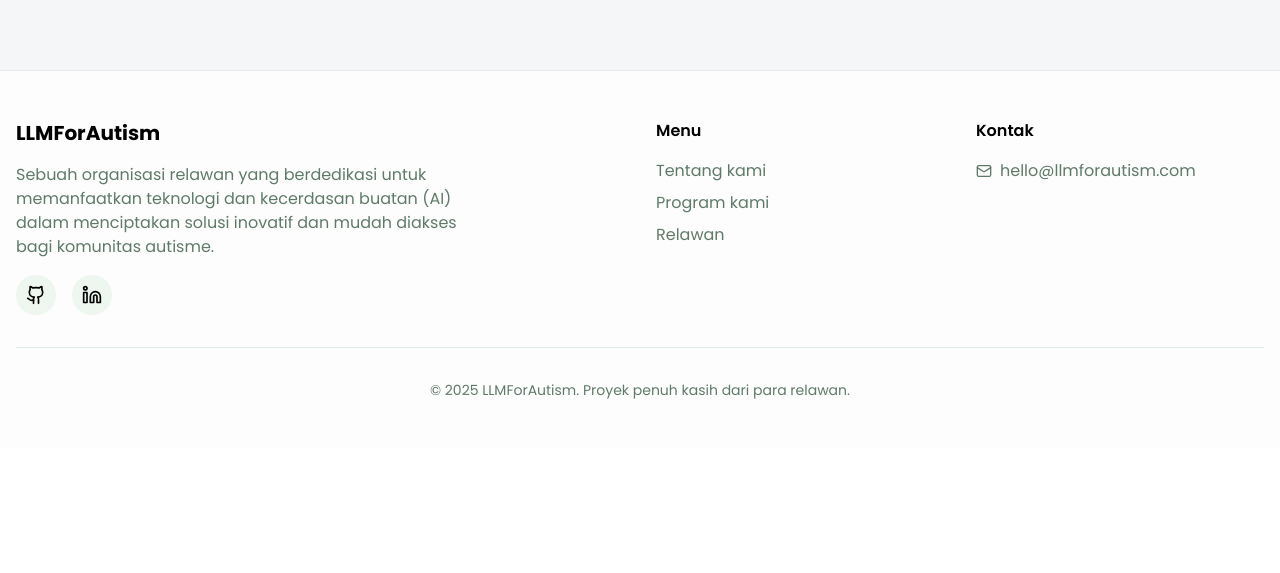
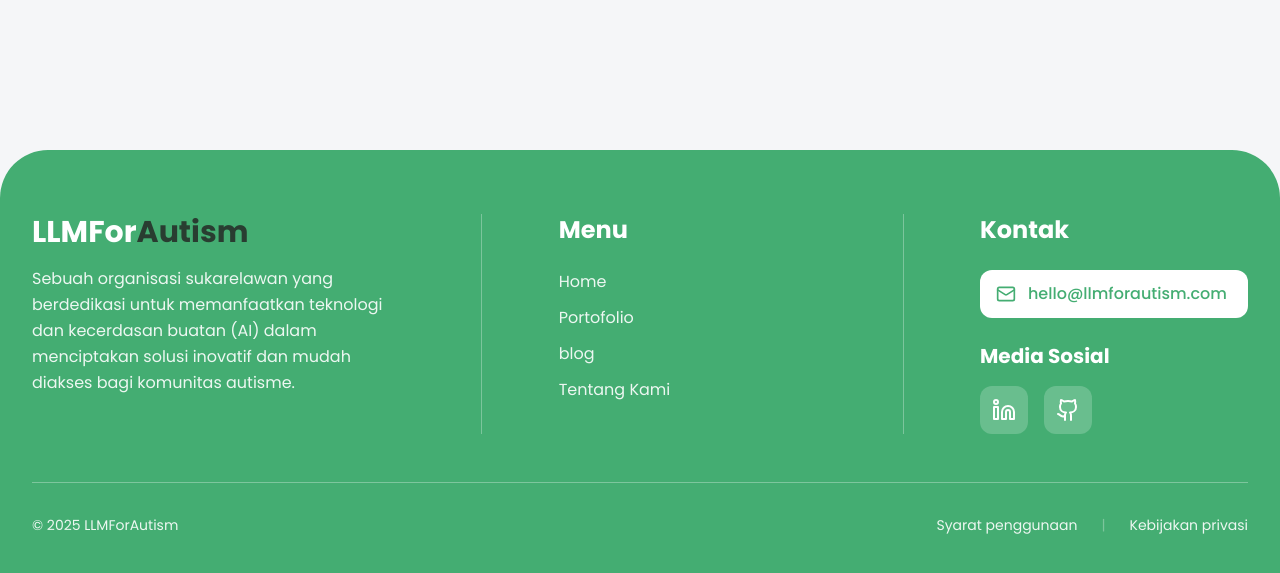
Before and after one commit to LLMForAutism/web, a Next.js app: page / in a window 1280 px wide. Shown: the part 5836-6409 px from the top of the page. Before the commit the page ends 6284 px from the top, so only its background shows below. Built offline with nearby package versions, Linux system fonts and the light colour scheme.

Commit message:
refactor(ui): footer

```diff
--- a/src/app/components/footer.tsx
+++ b/src/app/components/footer.tsx
@@ -3,46 +3,156 @@ import Link from "next/link";
 
 export default function Footer() {
   return (
-    <footer className="bg-secondary/30 border-t border-border py-12">
-      <div className="container mx-auto px-4">
-        <div className="grid md:grid-cols-4 gap-8 mb-8">
-          <div className="md:col-span-2">
-            <h3 className="text-xl font-bold mb-4">LLMForAutism</h3>
-            <p className="text-muted-foreground mb-4 max-w-md">
-              Sebuah organisasi relawan yang berdedikasi untuk memanfaatkan teknologi dan kecerdasan buatan (AI) dalam menciptakan solusi inovatif dan mudah diakses bagi komunitas autisme.
+    <footer className="bg-jade-green text-white rounded-t-[3rem] mt-20">
+      <div className="container mx-auto px-6 md:px-8 py-12 md:py-16">
+        <div className="grid md:grid-cols-12 gap-8 md:gap-12 mb-12">
+          {/* Brand Section */}
+          <div className="md:col-span-5 lg:col-span-4">
+            <h3
+              className="text-2xl md:text-3xl font-bold mb-4"
+              style={{ fontFamily: "Poppins, sans-serif" }}
+            >
+              LLMFor<span className="text-foreground">Autism</span>
+            </h3>
+            <p
+              className="text-white/90 text-sm md:text-base leading-relaxed"
+              style={{ fontFamily: "Poppins, sans-serif" }}
+            >
+              Sebuah organisasi sukarelawan yang berdedikasi untuk memanfaatkan teknologi dan kecerdasan buatan (AI) dalam menciptakan solusi inovatif dan mudah diakses bagi komunitas autisme.
             </p>
-            <div className="flex gap-4">
-              <Link href="https://github.com/LLMForAutism" className="w-10 h-10 bg-primary/20 rounded-full flex items-center justify-center hover:bg-primary/30 transition-colors" target="_blank">
-                <Github className="w-5 h-5" />
-              </Link>
-              <Link href="#" className="w-10 h-10 bg-primary/20 rounded-full flex items-center justify-center hover:bg-primary/30 transition-colors" target="_blank">
-                <Linkedin className="w-5 h-5" />
-              </Link>
-            </div>
           </div>
 
-          <div>
-            <h4 className="font-semibold mb-4">Menu</h4>
-            <ul className="space-y-2 text-muted-foreground">
-              <li><Link href="/about" className="hover:text-primary-dark transition-colors">Tentang kami</Link></li>
-              <li><Link href="#" className="hover:text-primary-dark transition-colors">Program kami</Link></li>
-              <li><Link href="#" className="hover:text-primary-dark transition-colors">Relawan</Link></li>
+          {/* Vertical Divider - Hidden on mobile */}
+          <div className="hidden md:block md:col-span-1 lg:col-span-1">
+            <div className="h-full w-px bg-white/30 mx-auto"></div>
+          </div>
+
+          {/* Menu Section */}
+          <div className="md:col-span-3 lg:col-span-3">
+            <h4
+              className="text-xl md:text-2xl font-bold mb-6"
+              style={{ fontFamily: "Poppins, sans-serif" }}
+            >
+              Menu
+            </h4>
+            <ul className="space-y-3 text-white/90">
+              <li>
+                <Link
+                  href="/"
+                  className="hover:text-white transition-colors text-sm md:text-base"
+                  style={{ fontFamily: "Poppins, sans-serif" }}
+                >
+                  Home
+                </Link>
+              </li>
+              <li>
+                <Link
+                  href="#"
+                  className="hover:text-white transition-colors text-sm md:text-base"
+                  style={{ fontFamily: "Poppins, sans-serif" }}
+                >
+                  Portofolio
+                </Link>
+              </li>
+              <li>
+                <Link
+                  href="#"
+                  className="hover:text-white transition-colors text-sm md:text-base"
+                  style={{ fontFamily: "Poppins, sans-serif" }}
+                >
+                  blog
+                </Link>
+              </li>
+              <li>
+                <Link
+                  href="/about"
+                  className="hover:text-white transition-colors text-sm md:text-base"
+                  style={{ fontFamily: "Poppins, sans-serif" }}
+                >
+                  Tentang Kami
+                </Link>
+              </li>
             </ul>
           </div>
 
-          <div>
-            <h4 className="font-semibold mb-4">Kontak</h4>
-            <div className="space-y-3 text-muted-foreground">
-              <Link href="mailto:hello@autismtech.org" className="flex items-center gap-2 hover:text-primary-dark transition-colors">
-                <Mail className="w-4 h-4" />
+          {/* Vertical Divider - Hidden on mobile */}
+          <div className="hidden md:block md:col-span-1 lg:col-span-1">
+            <div className="h-full w-px bg-white/30 mx-auto"></div>
+          </div>
+
+          {/* Contact Section */}
+          <div className="md:col-span-3 lg:col-span-3 min-w-fit">
+            <h4
+              className="text-xl md:text-2xl font-bold mb-6"
+              style={{ fontFamily: "Poppins, sans-serif" }}
+            >
+              Kontak
+            </h4>
+
+            {/* Email Box */}
+            <Link
+              href="mailto:hello@llmforautism.com"
+              className="flex items-center gap-3 bg-white text-jade-green px-4 py-3 rounded-xl hover:bg-white/95 transition-colors mb-6"
+            >
+              <Mail className="w-5 h-5 flex-shrink-0" />
+              <span
+                className="font-medium text-sm md:text-base"
+                style={{ fontFamily: "Poppins, sans-serif" }}
+              >
                 hello@llmforautism.com
+              </span>
+            </Link>
+
+            {/* Social media Section */}
+            <h5
+              className="text-lg md:text-xl font-bold mb-4"
+              style={{ fontFamily: "Poppins, sans-serif" }}
+            >
+              Media Sosial
+            </h5>
+            <div className="flex gap-4">
+              <Link
+                href="#"
+                className="w-12 h-12 bg-white/20 rounded-xl flex items-center justify-center hover:bg-white/30 transition-colors"
+                target="_blank"
+                aria-label="LinkedIn"
+              >
+                <Linkedin className="w-6 h-6" />
+              </Link>
+              <Link
+                href="https://github.com/LLMForAutism"
+                className="w-12 h-12 bg-white/20 rounded-xl flex items-center justify-center hover:bg-white/30 transition-colors"
+                target="_blank"
+                aria-label="GitHub"
+              >
+                <Github className="w-6 h-6" />
               </Link>
             </div>
           </div>
         </div>
 
-        <div className="border-t border-border pt-8 text-center text-sm text-muted-foreground">
-          <p>&copy; {new Date().getFullYear()} LLMForAutism. Proyek penuh kasih dari para relawan.</p>
+        {/* Bottom Section */}
+        <div className="border-t border-white/30 pt-6 md:pt-8 flex flex-col md:flex-row justify-between items-center gap-4 text-white/90 text-sm">
+          <p style={{ fontFamily: "Poppins, sans-serif" }}>
+            © {new Date().getFullYear()} LLMForAutism
+          </p>
+          <div className="flex gap-6">
+            <Link
+              href="#"
+              className="hover:text-white transition-colors"
+              style={{ fontFamily: "Poppins, sans-serif" }}
+            >
+              Syarat penggunaan
+            </Link>
+            <span className="text-white/30">|</span>
+            <Link
+              href="#"
+              className="hover:text-white transition-colors"
+              style={{ fontFamily: "Poppins, sans-serif" }}
+            >
+              Kebijakan privasi
+            </Link>
+          </div>
         </div>
       </div>
     </footer>
--- a/src/app/page.tsx
+++ b/src/app/page.tsx
@@ -8,7 +8,7 @@ import VisiMisi from "./components/visi_misi";
 
 export default function Home() {
   return (
-    <div>
+    <div className="bg-whitesmoke">
       <Navbar />
       <Hero />
       <VisiMisi />
```
